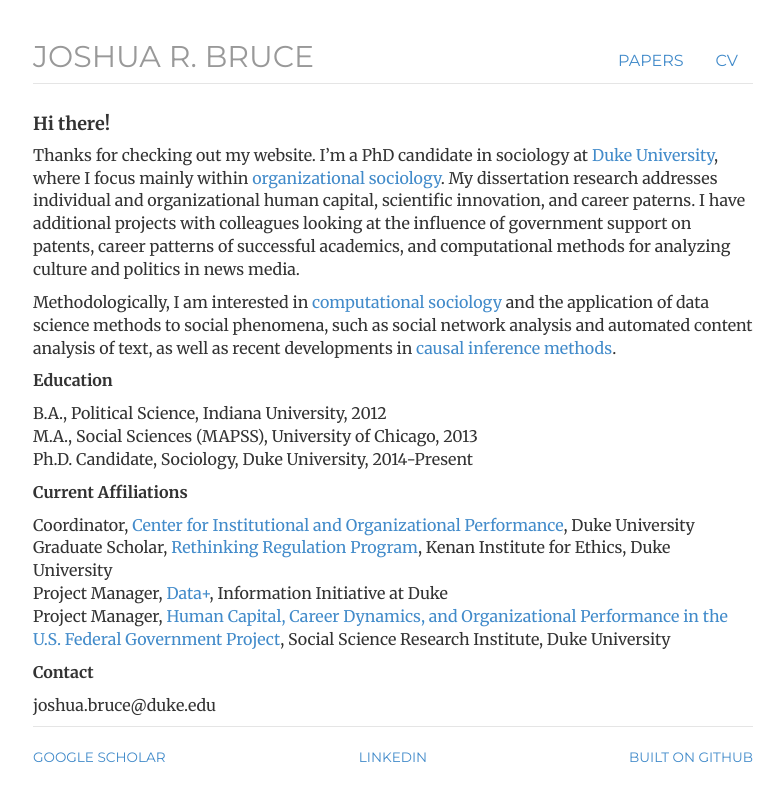
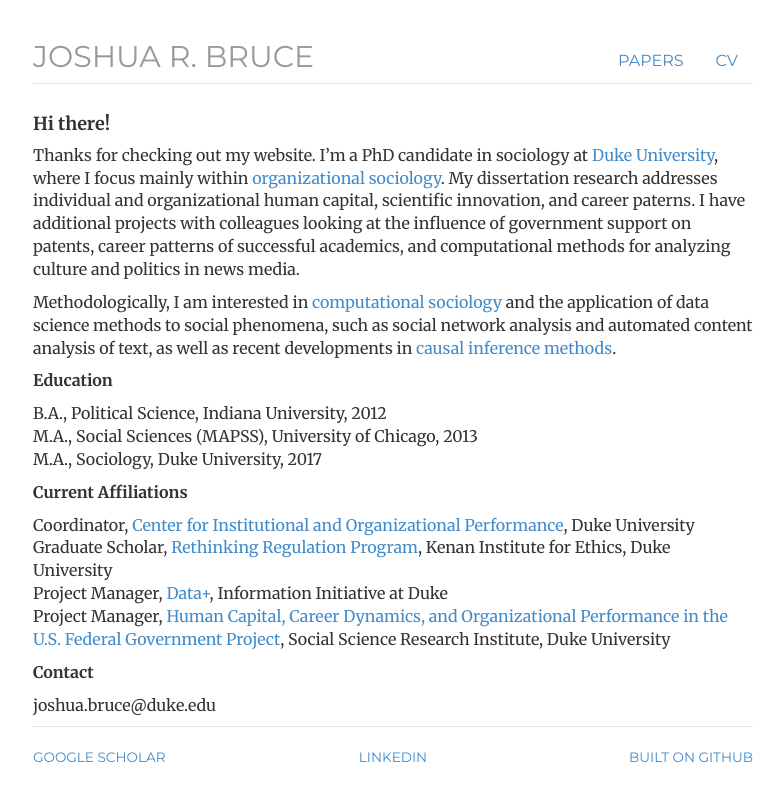
Before and after one commit to joshuarbruce/joshuarbruce.github.io, a Jekyll site: the page built from index.html, in a window 1280 px wide. Shown: the top 801 px of the page, without its empty margins (247-1031 px from the left). Built offline with Jekyll 4.4.1, drawn with Linux system fonts in a browser that asks for light colours; nearby versions of some CDN libraries.

Commit message:
Update index.html

```diff
--- a/index.html
+++ b/index.html
@@ -12,7 +12,7 @@
 	<p>
 		B.A., Political Science, Indiana University, 2012<br>
 		M.A., Social Sciences (MAPSS), University of Chicago, 2013<br>
-		Ph.D. Candidate, Sociology, Duke University, 2014-Present<br>
+		M.A., Sociology, Duke University, 2017<br>
 	</p>
 	<p><b>Current Affiliations</b></p>
 	<p>
```
